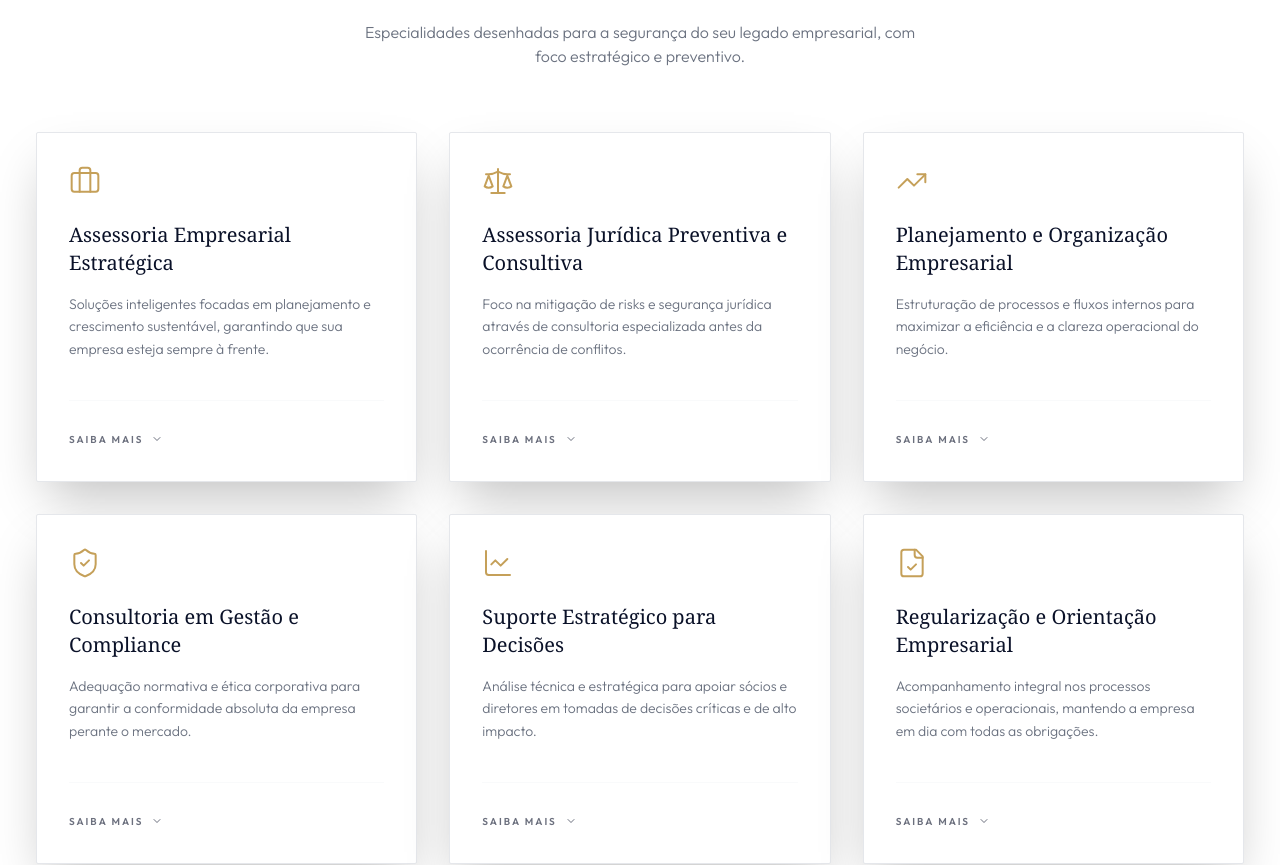
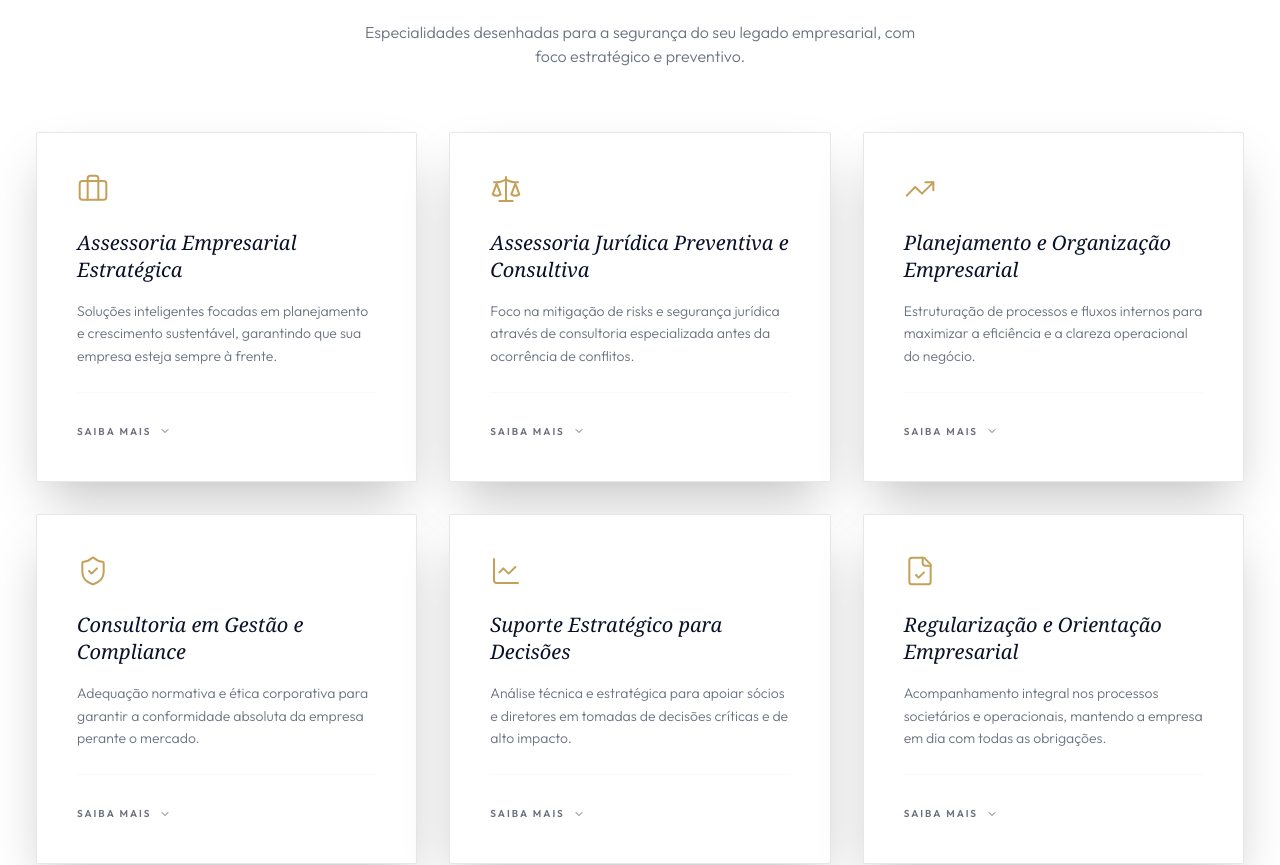
Before and after one commit to mateusgorin/Britooliveira, a React (Vite) app: page /#/ in a window 1280 px wide. Shown: the part 2441-3306 px from the top of the page. Built offline with nearby package versions, Linux system fonts and the light colour scheme.

Commit message:
feat: Standardize service card styling and details
Updates styling and dimensions for service cards on both the Home and Services pages to ensure a consistent and premium look. Adjusts padding, minimum height, and title presentation (adding italic style) for a more refined user experience.

```diff
--- a/pages/Home.tsx
+++ b/pages/Home.tsx
@@ -178,7 +178,7 @@ const Home: React.FC = () => {
         </div>
       </section>
 
-      {/* SEÇÃO SERVIÇOS */}
+      {/* SEÇÃO SERVIÇOS (Padronizada com os Pilares) */}
       <section id="servicos" className="py-16 md:py-24 bg-white scroll-mt-24">
         <div className="max-w-7xl mx-auto px-6 md:px-8">
           <div className="text-center mb-12 md:mb-16">
@@ -202,14 +202,14 @@ const Home: React.FC = () => {
                   key={service.id}
                   className={`w-full md:w-[calc(50%-1.5rem)] ${widthClass} flex flex-col`}
                 >
-                  <div className="w-full bg-white border border-gray-200 shadow-2xl p-6 md:p-8 flex flex-col justify-between transition-all duration-500 hover:border-gold/30 group/card min-h-[300px] md:min-h-[350px] rounded-sm">
+                  <div className="w-full bg-white border border-gray-200 shadow-2xl p-7 md:p-10 flex flex-col justify-between transition-all duration-500 hover:border-gold/30 group/card min-h-[320px] rounded-sm">
                     <div>
                       <div className="text-gold mb-6 group-hover/card:text-navy transition-colors">
                         <div className="[&>svg]:w-7 md:[&>svg]:w-8 [&>svg]:h-7 md:[&>svg]:h-8 [&>svg]:stroke-[1.5]">
                           {service.icon}
                         </div>
                       </div>
-                      <h3 className="text-lg md:text-xl font-serif text-navy mb-4 leading-snug font-medium min-h-[3rem]">
+                      <h3 className="text-xl font-serif text-navy mb-4 italic leading-snug">
                         {service.title}
                       </h3>
                       <p className="text-gray-500 leading-relaxed font-light text-sm">
@@ -217,6 +217,7 @@ const Home: React.FC = () => {
                       </p>
 
                       <div className={`overflow-hidden transition-all duration-500 ease-in-out ${isExpanded ? 'max-h-[500px] opacity-100 mt-6' : 'max-h-0 opacity-0'}`}>
+                        <div className="h-px w-full bg-gray-50 mb-6"></div>
                         <p className="text-navy/70 leading-relaxed font-normal text-sm border-l-2 border-gold pl-4 py-2 bg-gray-50/50">
                           {service.complementaryText}
                         </p>
--- a/pages/Services.tsx
+++ b/pages/Services.tsx
@@ -43,14 +43,14 @@ const Services: React.FC = () => {
                   key={service.id}
                   className={`w-full md:w-[calc(50%-1.5rem)] ${widthClass} flex flex-col`}
                 >
-                  <div className="w-full bg-white p-8 border border-gray-100 hover:border-gold/30 hover:shadow-lg transition-all duration-500 group flex flex-col justify-between min-h-[300px] md:min-h-[350px]">
+                  <div className="w-full bg-white p-7 md:p-10 border border-gray-100 hover:border-gold/30 hover:shadow-lg transition-all duration-500 group flex flex-col justify-between min-h-[320px]">
                     <div>
                       <div className="text-gold mb-6 group-hover:text-navy transition-colors">
                         <div className="[&>svg]:w-8 [&>svg]:h-8 [&>svg]:stroke-[1.5]">
                             {service.icon}
                         </div>
                       </div>
-                      <h3 className="text-xl font-serif text-navy mb-4 group-hover:text-navy/80 transition-colors min-h-[3rem]">{service.title}</h3>
+                      <h3 className="text-xl font-serif text-navy mb-4 italic leading-snug group-hover:text-navy/80 transition-colors">{service.title}</h3>
                       <p className="text-gray-500 leading-relaxed mb-4 font-light text-sm">
                         {service.description}
                       </p>
@@ -97,7 +97,7 @@ const Services: React.FC = () => {
                 </h2>
                 <div className="space-y-6 text-gray-600 font-light text-base leading-relaxed">
                    <p>
-                    A partir de <strong className="text-navy font-semibold italic">maio de 2026</strong>, a NR-1 passa a exigir que todas as empresas incluam a gestão de risks psicossociais em seu PGR.
+                    A partir de <strong className="text-navy font-semibold italic">maio de 2026</strong>, a NR-1 passa a exigir que todas as empresas incluam a gestão de riscos psicossociais em seu PGR.
                    </p>
                    <p>
                     Fatores relacionados à saúde mental, clima organizacional, sobrecarga, assédio e pressão devem ser identificados, avaliados e gerenciados de forma <strong className="text-navy font-medium">obrigatória</strong>.
```
